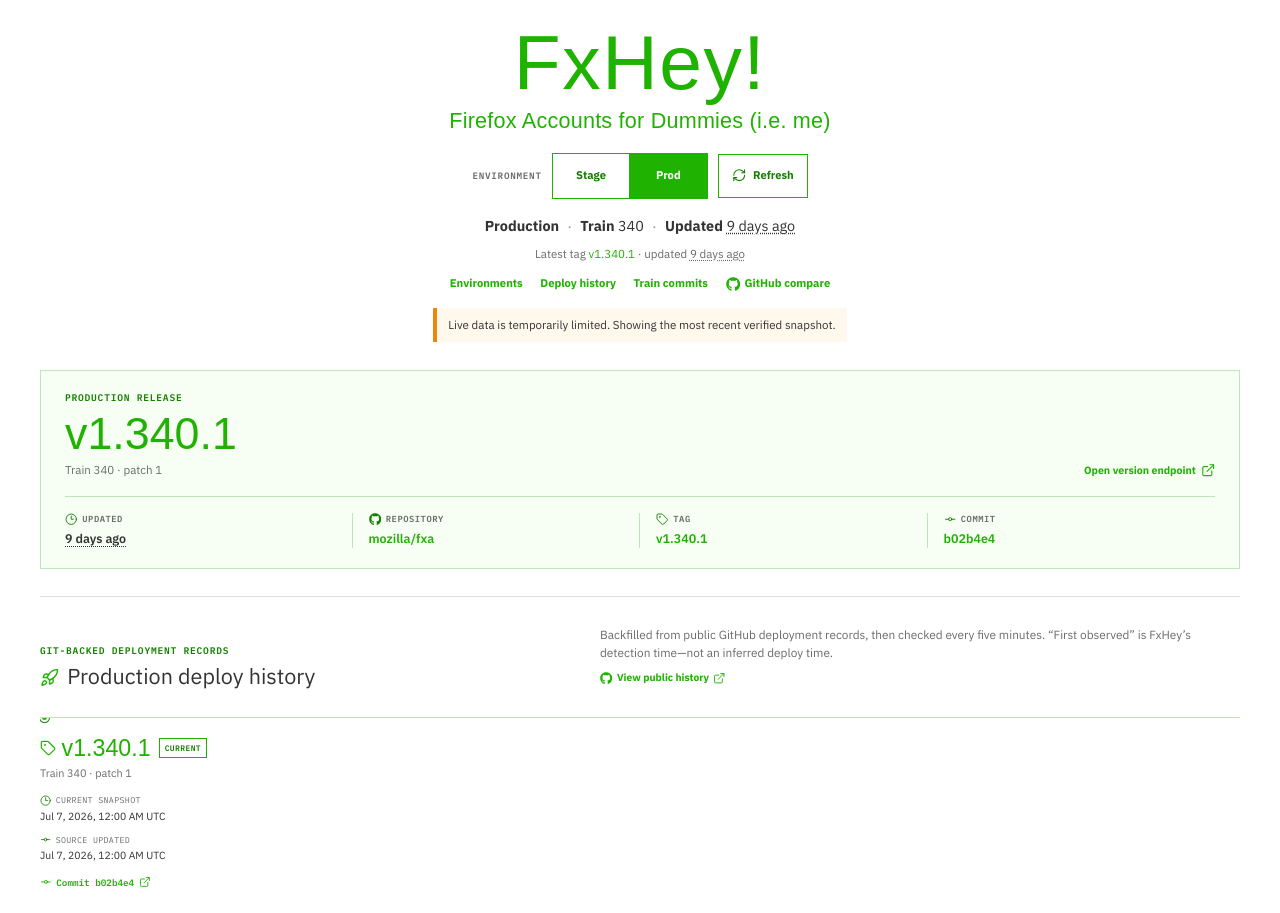
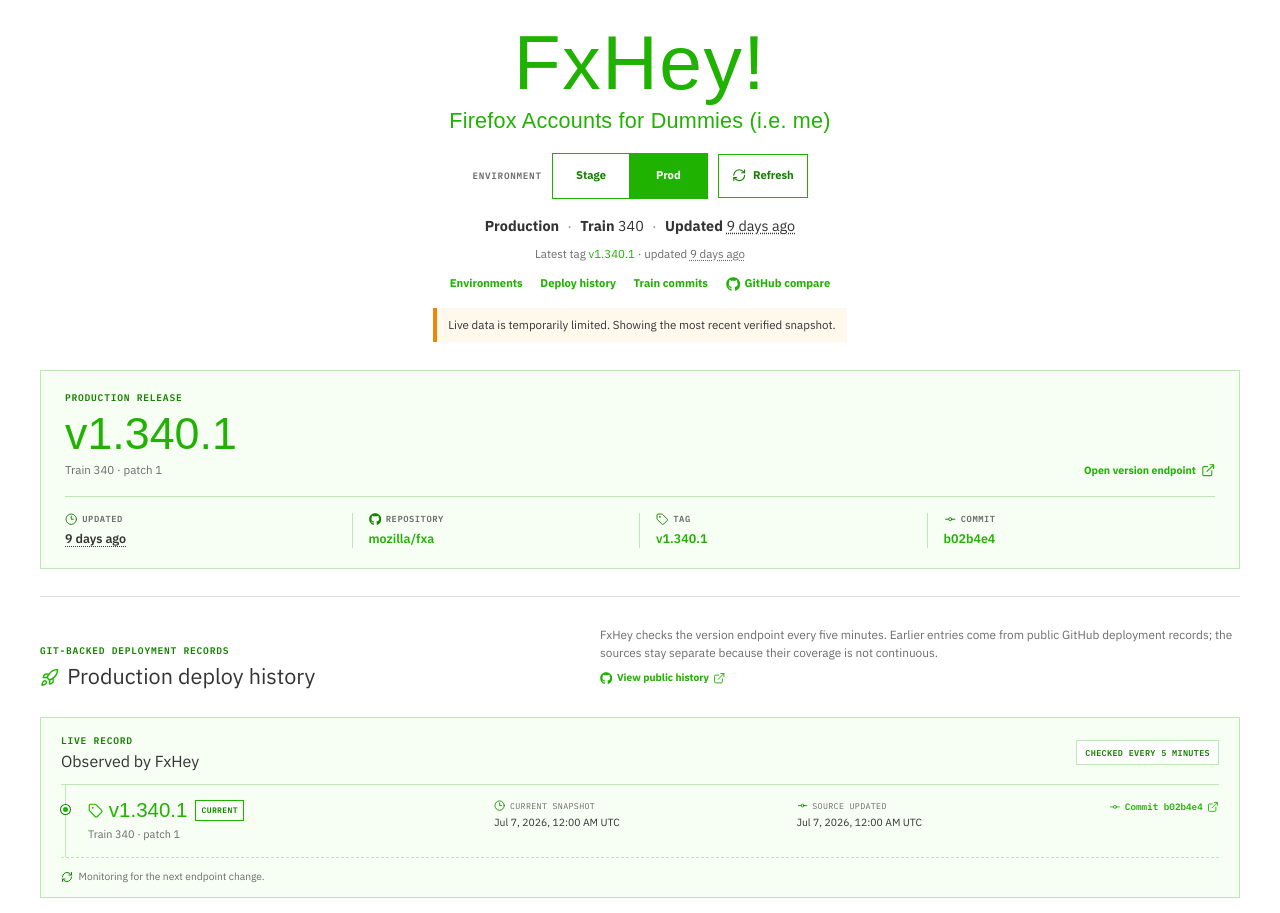
Before and after one commit to vbudhram/FxHey, a Next.js app: page / in a window 1280 px wide. Shown: the top 913 px of the page. Built offline with nearby package versions, Linux system fonts and the light colour scheme; no server answers; a web font is replaced by a local one.

Commit message:
Clarify deployment history coverage

```diff
--- a/app/FxHeyDashboard.tsx
+++ b/app/FxHeyDashboard.tsx
@@ -57,6 +57,70 @@
   return "Current snapshot";
 }
 
+type DeploymentEntry = DashboardData["deployHistory"][number];
+
+function deploymentGapLabel(fromTrain: number, toTrain: number) {
+  if (fromTrain > toTrain) return null;
+  if (fromTrain === toTrain) return `Train ${fromTrain} is`;
+  return `${toTrain - fromTrain + 1} trains (${fromTrain}–${toTrain}) are`;
+}
+
+function DeploymentTimeline({
+  deployments,
+  activeCommit,
+}: {
+  deployments: DeploymentEntry[];
+  activeCommit?: string;
+}) {
+  return (
+    <ol className="deploy-timeline">
+      {deployments.map((deployment) => {
+        const isCurrentDeployment = deployment.commit === activeCommit;
+        return (
+          <li className={isCurrentDeployment ? "is-current" : ""} key={deployment.id ?? deployment.commit}>
+            <span className="deploy-dot" aria-hidden="true" />
+            <article>
+              <div className="deploy-version">
+                <div className="deploy-version-row">
+                  <a href={`${GITHUB_REPO}/tree/${deployment.tag}`} target="_blank" rel="noreferrer">
+                    <Tag aria-hidden="true" /> v{deployment.version}
+                  </a>
+                  {isCurrentDeployment ? <span>Current</span> : null}
+                </div>
+                <p>Train {deployment.train} · patch {deployment.patch}</p>
+              </div>
+              <dl>
+                <div>
+                  <dt>
+                    <Clock3 aria-hidden="true" />
+                    {deploymentEvidenceLabel(deployment.evidence)}
+                  </dt>
+                  <dd>
+                    <time dateTime={deployment.observedAt}>{formatDate(deployment.observedAt)}</time>
+                  </dd>
+                </div>
+                {deployment.evidence !== "github-deployment-record" ? (
+                  <div>
+                    <dt><GitCommitHorizontal aria-hidden="true" /> Source updated</dt>
+                    <dd>
+                      <time dateTime={deployment.sourceUpdatedAt}>{formatDate(deployment.sourceUpdatedAt)}</time>
+                    </dd>
+                  </div>
+                ) : null}
+              </dl>
+              <a className="deploy-commit" href={`${GITHUB_REPO}/commit/${deployment.commit}`} target="_blank" rel="noreferrer">
+                <GitCommitHorizontal aria-hidden="true" />
+                Commit {deployment.commit.slice(0, 7)}
+                <ExternalLink aria-hidden="true" />
+              </a>
+            </article>
+          </li>
+        );
+      })}
+    </ol>
+  );
+}
+
 export function FxHeyDashboard({ initialData }: { initialData: DashboardData }) {
   const [data, setData] = useState(initialData);
   const [query, setQuery] = useState("");
@@ -64,6 +128,18 @@
   const [error, setError] = useState("");
   const activeService =
     data.services.find((service) => service.name === data.selectedEnvironment) ?? data.services[0];
+  const observedDeployments = data.deployHistory.filter(
+    (deployment) => deployment.evidence !== "github-deployment-record",
+  );
+  const archivedDeployments = data.deployHistory.filter(
+    (deployment) => deployment.evidence === "github-deployment-record",
+  );
+  const firstObservation = observedDeployments.at(-1);
+  const latestArchiveRecord = archivedDeployments[0];
+  const missingTrainRange =
+    firstObservation && latestArchiveRecord
+      ? deploymentGapLabel(latestArchiveRecord.train + 1, firstObservation.train - 1)
+      : null;
 
   const filteredCommits = useMemo(() => {
     const search = query.trim().toLowerCase();
@@ -254,8 +330,9 @@
             </div>
             <div className="deploy-history-copy">
               <p>
-                Backfilled from public GitHub deployment records, then checked every five minutes.
-                “First observed” is FxHey’s detection time—not an inferred deploy time.
+                FxHey checks the version endpoint every five minutes. Earlier entries come from
+                public GitHub deployment records; the sources stay separate because their coverage
+                is not continuous.
               </p>
               <a
                 className="history-source-link"
@@ -268,55 +345,59 @@
             </div>
           </div>
 
-          <ol className="deploy-timeline">
-            {data.deployHistory.map((deployment) => {
-              const isCurrentDeployment = deployment.commit === activeService?.commit;
-              return (
-                <li className={isCurrentDeployment ? "is-current" : ""} key={deployment.id ?? deployment.commit}>
-                  <span className="deploy-dot" aria-hidden="true" />
-                  <article>
-                    <div className="deploy-version-row">
-                      <a href={`${GITHUB_REPO}/tree/${deployment.tag}`} target="_blank" rel="noreferrer">
-                        <Tag aria-hidden="true" /> v{deployment.version}
-                      </a>
-                      {isCurrentDeployment ? <span>Current</span> : null}
-                    </div>
-                    <p>Train {deployment.train} · patch {deployment.patch}</p>
-                    <dl>
-                      <div>
-                        <dt>
-                          <Clock3 aria-hidden="true" />
-                          {deploymentEvidenceLabel(deployment.evidence)}
-                        </dt>
-                        <dd>
-                          <time dateTime={deployment.observedAt}>{formatDate(deployment.observedAt)}</time>
-                        </dd>
-                      </div>
-                      {deployment.evidence !== "github-deployment-record" ? (
-                        <div>
-                          <dt><GitCommitHorizontal aria-hidden="true" /> Source updated</dt>
-                          <dd>
-                            <time dateTime={deployment.sourceUpdatedAt}>{formatDate(deployment.sourceUpdatedAt)}</time>
-                          </dd>
-                        </div>
-                      ) : null}
-                    </dl>
-                    <a className="deploy-commit" href={`${GITHUB_REPO}/commit/${deployment.commit}`} target="_blank" rel="noreferrer">
-                      <GitCommitHorizontal aria-hidden="true" />
-                      Commit {deployment.commit.slice(0, 7)}
-                      <ExternalLink aria-hidden="true" />
-                    </a>
-                  </article>
-                </li>
-              );
-            })}
-          </ol>
+          <div className="deployment-lanes">
+            <section className="deploy-lane deploy-lane-live" aria-labelledby="observed-deployments-heading">
+              <div className="deploy-lane-heading">
+                <div>
+                  <p className="eyebrow">Live record</p>
+                  <h3 id="observed-deployments-heading">Observed by FxHey</h3>
+                </div>
+                <span>Checked every 5 minutes</span>
+              </div>
+              <DeploymentTimeline deployments={observedDeployments} activeCommit={activeService?.commit} />
+              {observedDeployments.length <= 1 ? (
+                <p className="history-note">
+                  <RefreshCw aria-hidden="true" /> Monitoring for the next endpoint change.
+                </p>
+              ) : null}
+            </section>
 
-          {data.deployHistory.length <= 1 ? (
-            <p className="history-note">
-              Public history is initializing. The scheduled recorder will add deployment records automatically.
-            </p>
-          ) : null}
+            {firstObservation && latestArchiveRecord ? (
+              <aside className="coverage-gap" aria-label="Deployment history coverage gap">
+                <div className="coverage-gap-rail" aria-hidden="true">
+                  <span />
+                </div>
+                <div>
+                  <p className="eyebrow">Coverage gap</p>
+                  <h3>The sources do not form one continuous timeline</h3>
+                  <p>
+                    GitHub’s public records stop at v{latestArchiveRecord.version} on{" "}
+                    <time dateTime={latestArchiveRecord.observedAt}>{formatDate(latestArchiveRecord.observedAt)}</time>.
+                    FxHey observations begin at v{firstObservation.version} on{" "}
+                    <time dateTime={firstObservation.observedAt}>{formatDate(firstObservation.observedAt)}</time>.
+                  </p>
+                  {missingTrainRange ? (
+                    <strong>{missingTrainRange} not represented by either source.</strong>
+                  ) : null}
+                </div>
+              </aside>
+            ) : null}
+
+            <section className="deploy-lane deploy-lane-archive" aria-labelledby="archived-deployments-heading">
+              <div className="deploy-lane-heading">
+                <div>
+                  <p className="eyebrow">Historical archive</p>
+                  <h3 id="archived-deployments-heading">Earlier GitHub records</h3>
+                </div>
+                {archivedDeployments.length ? <span>{archivedDeployments.length} latest records</span> : null}
+              </div>
+              {archivedDeployments.length ? (
+                <DeploymentTimeline deployments={archivedDeployments} />
+              ) : (
+                <p className="history-note">Earlier public GitHub records are unavailable right now.</p>
+              )}
+            </section>
+          </div>
         </section>
 
         <section className="train-section" id="train-contents" aria-labelledby="train-heading">
--- a/app/globals.css
+++ b/app/globals.css
@@ -418,28 +418,84 @@
   stroke-width: 1.8;
 }
 
+.deployment-lanes {
+  display: grid;
+  gap: 1rem;
+}
+
+.deploy-lane {
+  border: 1px solid var(--line);
+  background: #ffffff;
+  padding: 1rem 1.25rem 0;
+}
+
+.deploy-lane-live {
+  border-color: var(--green-line);
+  background: var(--green-soft);
+}
+
+.deploy-lane-heading {
+  display: flex;
+  align-items: center;
+  justify-content: space-between;
+  gap: 1rem;
+  border-bottom: 1px solid var(--line);
+  padding-bottom: 0.8rem;
+}
+
+.deploy-lane-live .deploy-lane-heading {
+  border-color: var(--green-line);
+}
+
+.deploy-lane-heading .eyebrow {
+  margin-bottom: 0.22rem;
+}
+
+.deploy-lane-heading h3 {
+  margin: 0;
+  font-size: 1rem;
+  line-height: 1.25;
+}
+
+.deploy-lane-heading > span {
+  border: 1px solid var(--green-line);
+  background: #ffffff;
+  color: var(--green-dark);
+  font-family: var(--font-mono), monospace;
+  font-size: 0.53rem;
+  font-weight: 600;
+  letter-spacing: 0.04em;
+  padding: 0.35rem 0.5rem;
+  text-transform: uppercase;
+  white-space: nowrap;
+}
+
 .deploy-timeline {
-  display: grid;
-  grid-auto-columns: minmax(230px, 1fr);
-  grid-auto-flow: column;
-  margin: 0;
-  overflow-x: auto;
-  border-top: 1px solid var(--green-line);
-  padding: 0 0 0.7rem;
+  margin: 0 0 0 0.28rem;
+  border-left: 1px solid var(--green-line);
+  padding: 0 0 0 1.35rem;
   list-style: none;
-  scrollbar-color: var(--green-line) transparent;
+}
+
+.deploy-lane-archive .deploy-timeline {
+  border-left-color: #bdbdbd;
 }
 
 .deploy-timeline li {
   position: relative;
   min-width: 0;
-  padding: 1.15rem 1.5rem 0 0;
+  border-bottom: 1px solid var(--line);
+  padding: 0.95rem 0;
+}
+
+.deploy-timeline li:last-child {
+  border-bottom: 0;
 }
 
 .deploy-dot {
   position: absolute;
-  top: -5px;
-  left: 0;
+  top: 1.25rem;
+  left: calc(-1.35rem - 5px);
   width: 9px;
   height: 9px;
   border: 2px solid #ffffff;
@@ -451,6 +507,13 @@
 .deploy-timeline li.is-current .deploy-dot {
   background: var(--green);
   box-shadow: 0 0 0 1px var(--green-dark);
+}
+
+.deploy-timeline article {
+  display: grid;
+  align-items: start;
+  gap: 0.8rem 1.25rem;
+  grid-template-columns: minmax(170px, 0.65fr) minmax(280px, 1fr) auto;
 }
 
 .deploy-version-row {
@@ -465,13 +528,13 @@
   align-items: center;
   gap: 0.35rem;
   font-family: var(--font-display), "Patua One", serif;
-  font-size: 1.45rem;
+  font-size: 1.28rem;
   line-height: 1;
 }
 
 .deploy-version-row > a svg {
-  width: 1rem;
-  height: 1rem;
+  width: 0.95rem;
+  height: 0.95rem;
   stroke-width: 1.8;
 }
 
@@ -486,8 +549,8 @@
   text-transform: uppercase;
 }
 
-.deploy-timeline article > p {
-  margin: 0.4rem 0 0.8rem;
+.deploy-version > p {
+  margin: 0.38rem 0 0;
   color: var(--muted);
   font-size: 0.68rem;
 }
@@ -501,6 +564,7 @@
 .deploy-timeline dl {
   display: grid;
   gap: 0.65rem;
+  grid-template-columns: repeat(2, minmax(150px, 1fr));
 }
 
 .deploy-timeline dt {
@@ -530,10 +594,10 @@
   display: inline-flex;
   align-items: center;
   gap: 0.28rem;
-  margin-top: 0.8rem;
   font-family: var(--font-mono), monospace;
   font-size: 0.58rem;
   font-weight: 600;
+  white-space: nowrap;
 }
 
 .deploy-commit svg {
@@ -542,10 +606,62 @@
   stroke-width: 1.8;
 }
 
+.coverage-gap {
+  display: grid;
+  align-items: stretch;
+  gap: 1rem;
+  grid-template-columns: 1rem minmax(0, 1fr);
+  border: 1px dashed #a4a4a4;
+  background: #fafafa;
+  padding: 1rem 1.25rem;
+}
+
+.coverage-gap-rail {
+  display: flex;
+  justify-content: center;
+  min-height: 78px;
+}
+
+.coverage-gap-rail span {
+  width: 1px;
+  border-left: 1px dashed #8b8b8b;
+}
+
+.coverage-gap h3 {
+  margin: 0 0 0.35rem;
+  font-size: 0.92rem;
+}
+
+.coverage-gap p:not(.eyebrow) {
+  max-width: 900px;
+  margin: 0;
+  color: var(--muted);
+  font-size: 0.7rem;
+  line-height: 1.55;
+}
+
+.coverage-gap strong {
+  display: block;
+  margin-top: 0.45rem;
+  color: var(--ink);
+  font-size: 0.68rem;
+}
+
 .history-note {
-  margin: 0.65rem 0 0;
+  display: flex;
+  align-items: center;
+  gap: 0.35rem;
+  margin: 0;
+  border-top: 1px dashed var(--green-line);
   color: var(--muted);
   font-size: 0.64rem;
+  padding: 0.75rem 0;
+}
+
+.history-note svg {
+  width: 0.75rem;
+  height: 0.75rem;
+  color: var(--green-dark);
 }
 
 .train-section {
@@ -1030,6 +1146,14 @@
     justify-self: start;
   }
 
+  .deploy-timeline article {
+    grid-template-columns: minmax(150px, 0.7fr) minmax(220px, 1fr);
+  }
+
+  .deploy-commit {
+    grid-column: 2;
+  }
+
   .train-section {
     grid-template-columns: 1fr;
   }
@@ -1111,6 +1235,35 @@
     border-bottom: 0;
   }
 
+  .deploy-lane {
+    padding-right: 0.85rem;
+    padding-left: 0.85rem;
+  }
+
+  .deploy-lane-heading {
+    align-items: flex-start;
+    flex-direction: column;
+    gap: 0.6rem;
+  }
+
+  .deploy-timeline article {
+    grid-template-columns: minmax(0, 1fr);
+  }
+
+  .deploy-timeline dl {
+    grid-template-columns: minmax(0, 1fr);
+  }
+
+  .deploy-commit {
+    grid-column: 1;
+  }
+
+  .coverage-gap {
+    gap: 0.65rem;
+    padding-right: 0.85rem;
+    padding-left: 0.85rem;
+  }
+
   .inventory-summary div {
     align-items: flex-start;
     flex-direction: column;
```
Also changed, not shown: app/lib/deploy-history.ts (+15 -4 lines), 1 other file (tests, documents, lock files or other folders).
